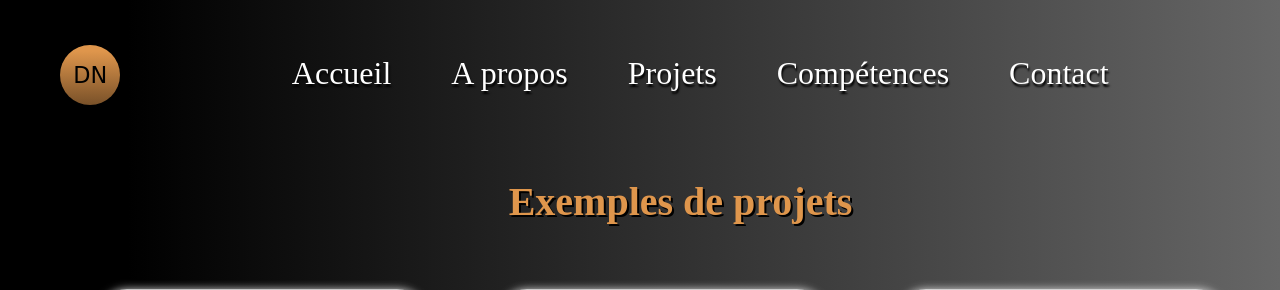
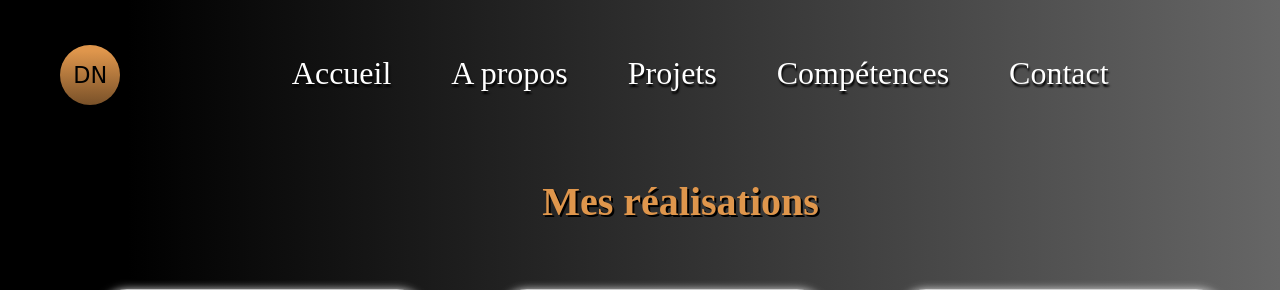
Before and after one commit to NicolasDallari/portfolioV1, a PHP site: page /projets in a window 1280 px wide. Shown: the top 290 px of the page. Run offline with PHP 8.4, Linux system fonts and the light colour scheme; some libraries are stand-ins or nearby versions; some web fonts are replaced.

Commit message:
rectification du h2 de la page projet

```diff
--- a/templates/projet.php
+++ b/templates/projet.php
@@ -23,7 +23,7 @@
                 <h1 class="projets-h1">Projets</h1>
             </section>
             <section class="exemple-projets">
-                <h2>Exemples de projets </h2>
+                <h2>Mes réalisations </h2>
                 <div class="container-projets">
                     <div class="carte">
                         <div class="image">
```
